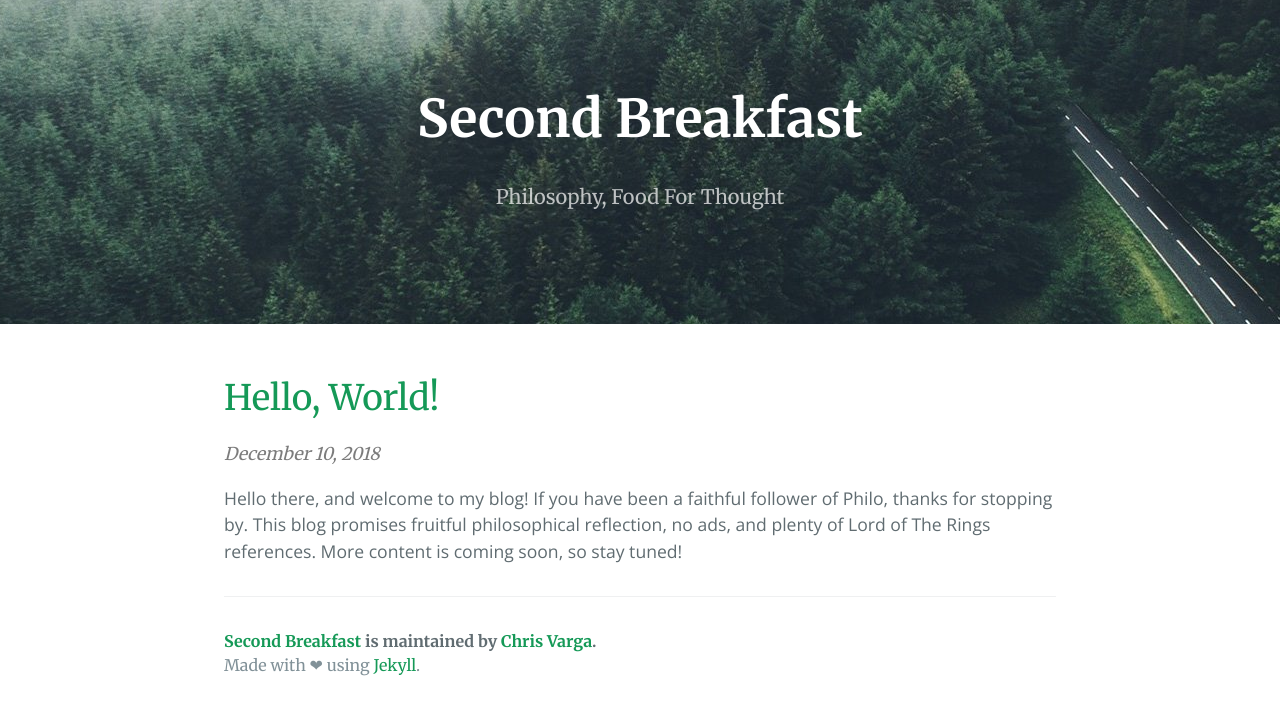
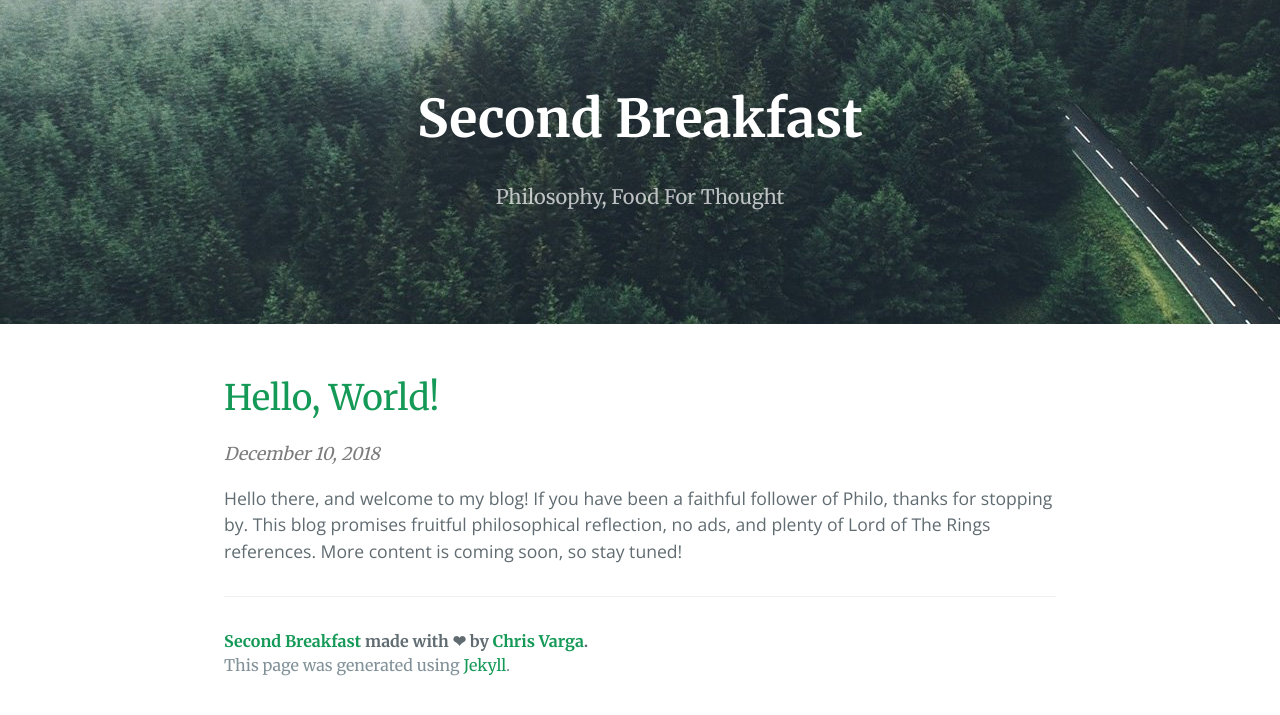
Before and after one commit to second-breakfast/second-breakfast.github.io, a Jekyll site: the page built from index.html, in a window 1280 px wide. Shown: the top 715 px of the page. Built offline with Jekyll 4.4.1, drawn with Linux system fonts in a browser that asks for light colours; the list of posts is cut into pages by our own code.

Commit message:
Update page footer

```diff
--- a/_includes/page-footer.html
+++ b/_includes/page-footer.html
@@ -1,4 +1,4 @@
 <footer class="site-footer">
-  <span class="site-footer-owner"><a href="{{ site.url }}">{{ site.title }}</a> is maintained by <a href="{{ site.baseurl }}/about">{{ site.author.name }}</a>.</span>
-  <span class="site-footer-credits">Made with &#x2764; using <a target="_blank" href="https://jekyllrb.com/">Jekyll</a>.</span>
+  <span class="site-footer-owner"><a href="{{ site.url }}">{{ site.title }}</a> made with &#x2764; by <a href="{{ site.baseurl }}/about">{{ site.author.name }}</a>.</span>
+  <span class="site-footer-credits">This page was generated using <a target="_blank" href="https://jekyllrb.com/">Jekyll</a>.</span>
 </footer>
```
